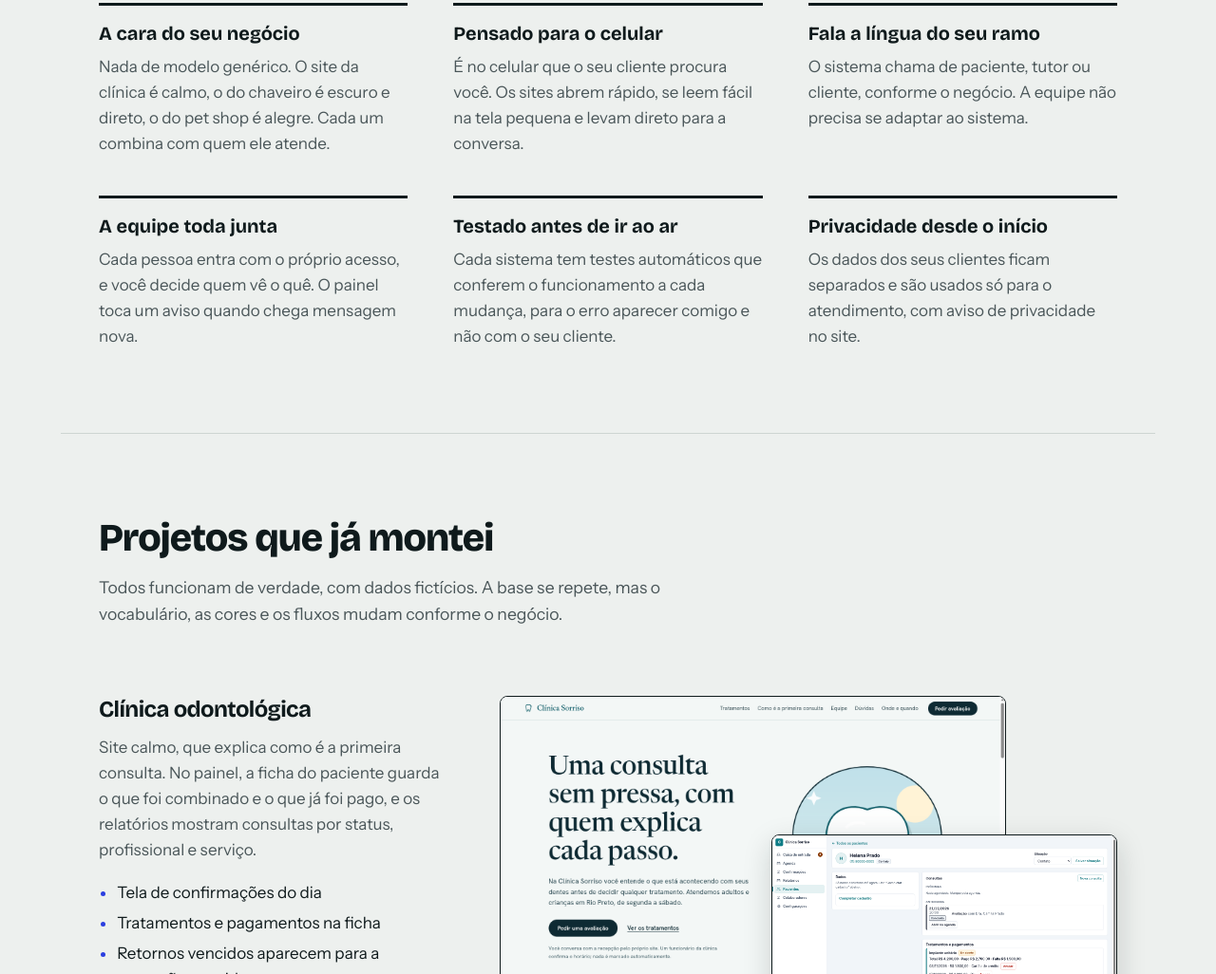
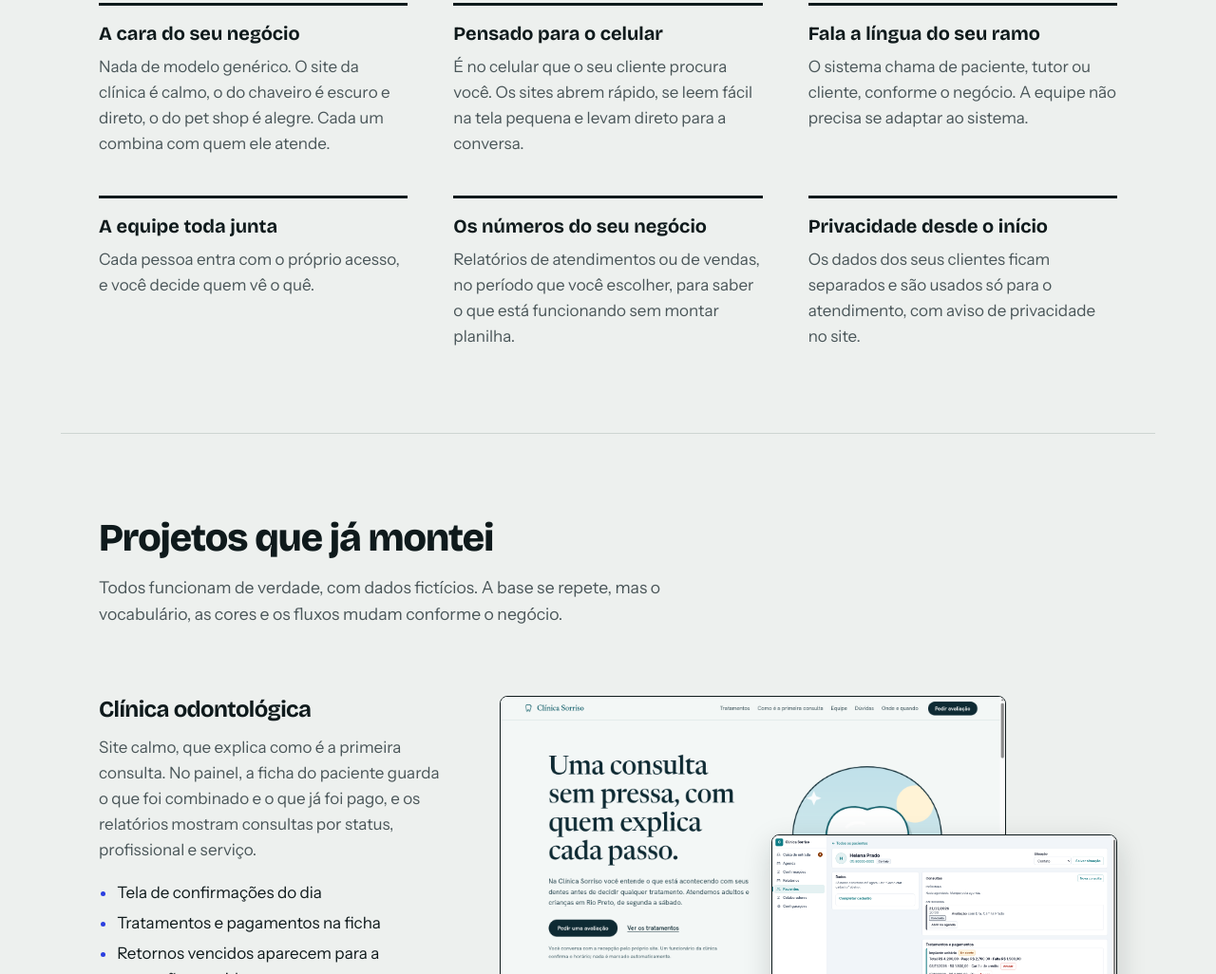
Before and after one commit to portfoliodigitalyuri/portfoliodigitalyuri.github.io, a plain HTML site: page index.html in a window 1280 px wide. Shown: the part 2009-3035 px from the top of the page at 95% size. Drawn offline with nearby package versions, Linux system fonts and the light colour scheme.

Commit message:
Troca pontos fortes de testes e aviso sonoro por relatorios
Co-Authored-By: Claude Opus 5.5 <noreply@anthropic.com>

```diff
--- a/index.html
+++ b/index.html
@@ -118,11 +118,11 @@
       </div>
       <div>
         <dt>A equipe toda junta</dt>
-        <dd>Cada pessoa entra com o próprio acesso, e você decide quem vê o quê. O painel toca um aviso quando chega mensagem nova.</dd>
+        <dd>Cada pessoa entra com o próprio acesso, e você decide quem vê o quê.</dd>
       </div>
       <div>
-        <dt>Testado antes de ir ao ar</dt>
-        <dd>Cada sistema tem testes automáticos que conferem o funcionamento a cada mudança, para o erro aparecer comigo e não com o seu cliente.</dd>
+        <dt>Os números do seu negócio</dt>
+        <dd>Relatórios de atendimentos ou de vendas, no período que você escolher, para saber o que está funcionando sem montar planilha.</dd>
       </div>
       <div>
         <dt>Privacidade desde o início</dt>
```
